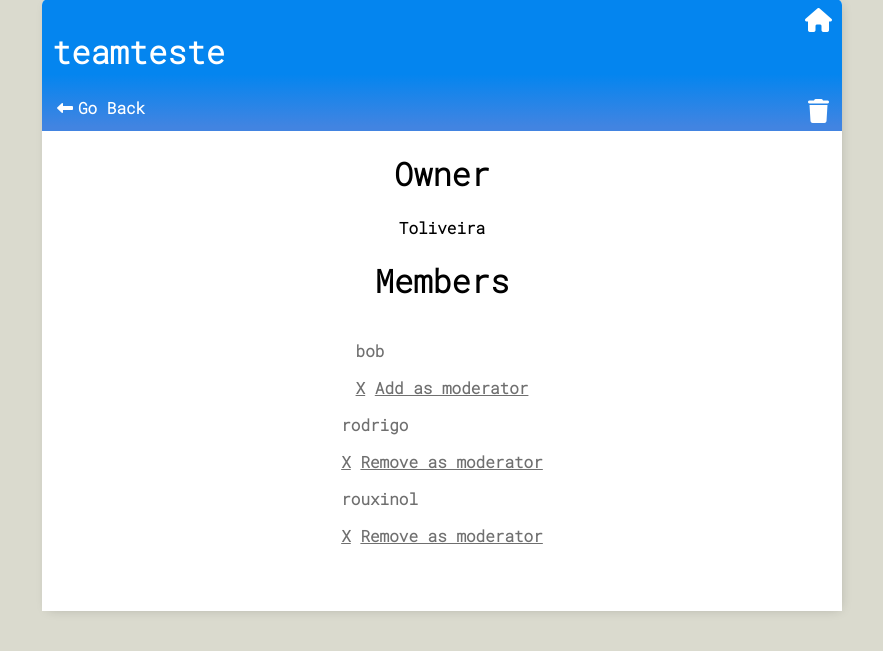
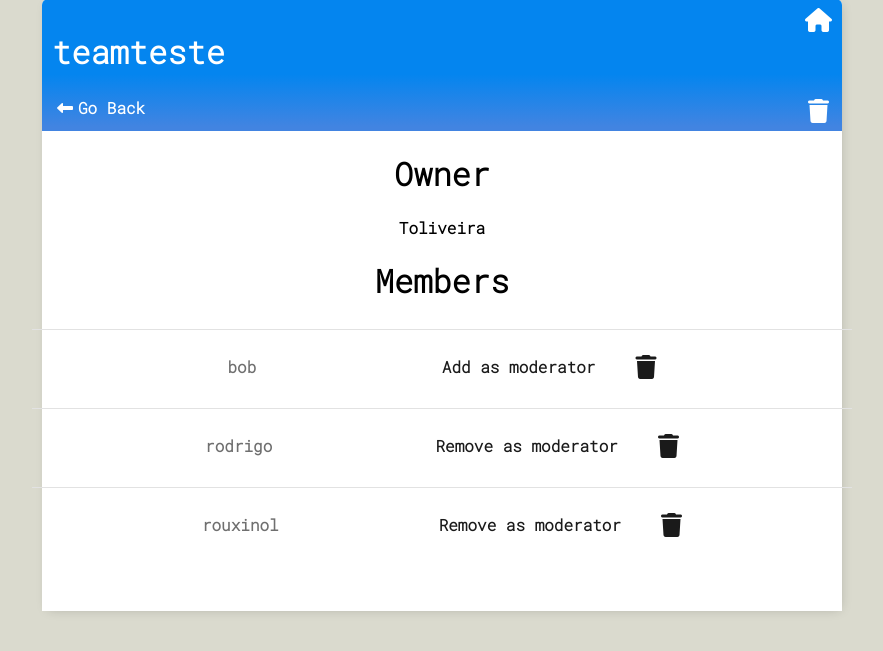
Before and after one commit to TiagoOliveiraa/ToDoApp_Django, a Django app: page /team-detail/3 in a window 1280 px wide. Shown: the part 49-700 px from the top of the page, without its empty margins (198-1081 px from the left). Run offline with Django 4.2, Linux system fonts and the light colour scheme; a user stored in the database is signed in; data comes from the database, SQL or seed files in the repository; both versions use the stored data as it was after the commit; some libraries are stand-ins or nearby versions.

Commit message:
Styled everything, Project Finished

```diff
--- a/main/templates/main/team_detail.html
+++ b/main/templates/main/team_detail.html
@@ -16,21 +16,25 @@ Team Detail
     </div>
 </div>
 <div class="team-form">
-    <div class="team-detail-elements">
+    <div class="team-detail-owner">
         <h1>Owner</h1>
         <div class="team-detail-owner-name">
             {{team.owner}}
         </div>
+    </div>
+    <div class="team-detail-elements">
             <h1>Members</h1>
             {% for member in members %}
-            <div class="team-detail-name">
+            <div class="team-detail-member-name">
                 <p>{{member.username}}</p>
-                <a href = "{% url 'remove-from-team' team.id member.id%}">X</a>
-                {% if member not in moderators %}
-                <a href="{% url 'add-moderator' team.id member.id%}">Add as moderator</a>
-                {% else %}
-                <a href="{% url 'remove-moderator' team.id member.id%}">Remove as moderator</a>
-                {% endif %}
+                <div class="team-detail-member-options">
+                    {% if member not in moderators %}
+                    <a href="{% url 'add-moderator' team.id member.id%}">Add as moderator</a>
+                    {% else %}
+                    <a href="{% url 'remove-moderator' team.id member.id%}">Remove as moderator</a>
+                    {% endif %}
+                    <a href = "{% url 'remove-from-team' team.id member.id%}"><i class="fa-solid fa-trash fa-xl"></i></a>
+                </div>
             </div>
             {% endfor %}
     </div>
--- a/static/css/style.css
+++ b/static/css/style.css
@@ -495,11 +495,38 @@ textarea{
     display: flex;
     flex-direction: column;
     align-items: center;
+    min-height: 15rem;
+    max-height: 30rem;
 }
+
+.team-detail-owner{
+    display: flex;
+    flex-direction: column;
+    align-items: center;
+}
+
 .team-detail-owner-name{
     text-transform: capitalize;
 }
 
-.team-detail-name{
+.team-detail-member-name{
+    display: flex;
+    align-items: center;
+    justify-content: space-evenly;
+    margin-top: 5px;
+    padding:10px;
+    border-top: 1px solid rgb(226,226,226);
+    width: 100%;
+    height: 100%;
+}
 
+.team-detail-member-name a{
+    text-decoration: none;
+    color: rgb(26, 26, 26);
 }
+
+.team-detail-member-options{
+    display: flex;
+    justify-content: space-between;
+    gap: 40px;
+}
```
Also changed, not shown: db.sqlite3.
